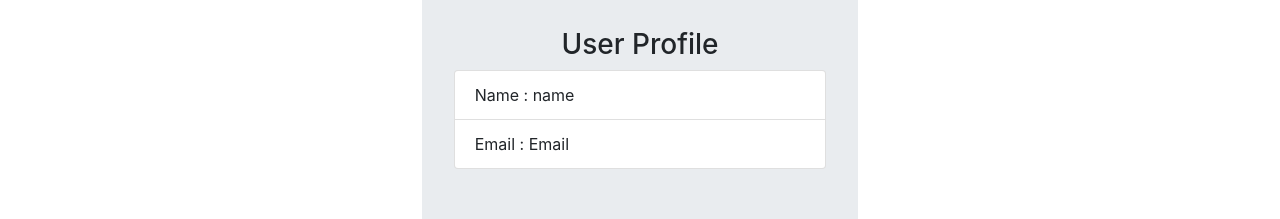
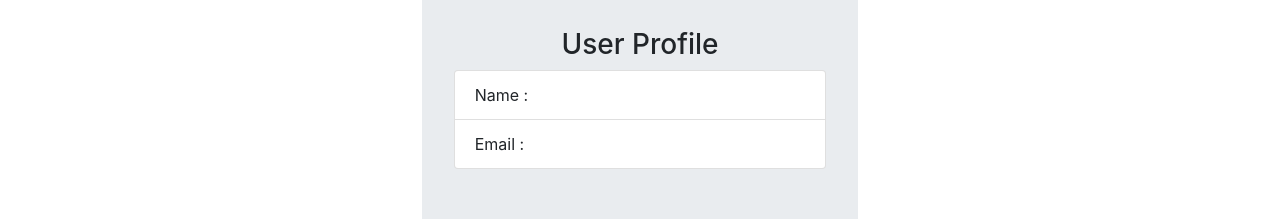
Before and after one commit to kodaishiotsuki/Auth_App_frontend, a React (Create React App) app: page /profile in a window 1280 px wide. Shown: the part 156-375 px from the top of the page. Built offline with nearby package versions, Linux system fonts and the light colour scheme; no server answers.

Commit message:
プロフィールprops受け渡し

```diff
--- a/src/common/Header.jsx
+++ b/src/common/Header.jsx
@@ -25,17 +25,17 @@ const Header = () => {
       });
   }, []);
 
-  console.log(user);
+  // console.log(user);
 
   return (
     <div>
       <BrowserRouter>
         <div>
-          <Navbar />
+          <Navbar user={user} setUser={setUser} />
 
           <Routes>
             <Route exact path='/' element={<Home />} />
-            <Route exact path='/profile' element={<Profile />} />
+            <Route exact path='/profile' element={<Profile user={user} />} />
             <Route exact path='/login' element={<Login />} />
             <Route exact path='/register' element={<Register />} />
             <Route exact path='/forget' element={<Forget />} />
--- a/src/common/Navbar.jsx
+++ b/src/common/Navbar.jsx
@@ -1,7 +1,8 @@
 import React from "react";
 import { Link } from "react-router-dom";
 
-const Navbar = () => {
+const Navbar = ({ user }) => {
+  // console.log(user);
   return (
     <div>
       <nav className='navbar navbar-expand-lg navbar-dark bg-dark'>
--- a/src/components/Home.jsx
+++ b/src/components/Home.jsx
@@ -1,5 +1,4 @@
-import axios from 'axios';
-import React, { useEffect } from 'react'
+import React from 'react'
 
 const Home = () => {
   return <div>Home Page</div>;
--- a/src/components/Login.jsx
+++ b/src/components/Login.jsx
@@ -3,16 +3,16 @@ import React from "react";
 import { useState } from "react";
 import { Link, useNavigate } from "react-router-dom";
 
-const Login = () => {
+const Login = ({ user, setUser }) => {
   const navigate = useNavigate();
   const [email, setEmail] = useState("");
   const [password, setPassword] = useState("");
   const [message, setMessage] = useState("");
 
-
   //ログインフォーム
   const formSubmit = (e) => {
     e.preventDefault();
+
     //API取得(login)
     const data = {
       email: email,
@@ -23,6 +23,8 @@ const Login = () => {
       .then((response) => {
         //localStorageにトークン保存
         localStorage.setItem("token", response.data.token);
+        //
+        setUser(response.data.user);
         //profileページへ遷移
         navigate("/profile");
       })
--- a/src/components/Profile.jsx
+++ b/src/components/Profile.jsx
@@ -1,6 +1,6 @@
 import React from "react";
 
-const Profile = () => {
+const Profile = ({ user }) => {
   return (
     <div>
       <br />
@@ -10,8 +10,8 @@ const Profile = () => {
           <h3 className='text-center'>User Profile</h3>
 
           <ul class='list-group'>
-            <li className='list-group-item'>Name : name </li>
-            <li className='list-group-item'>Email : Email</li>
+            <li className='list-group-item'>Name : {user.name} </li>
+            <li className='list-group-item'>Email : {user.email}</li>
           </ul>
         </div>
       </div>
```
